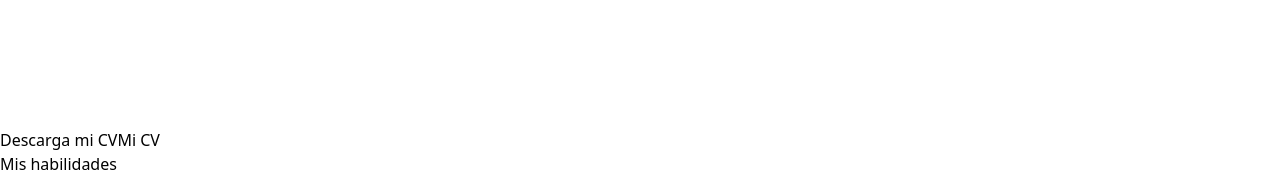
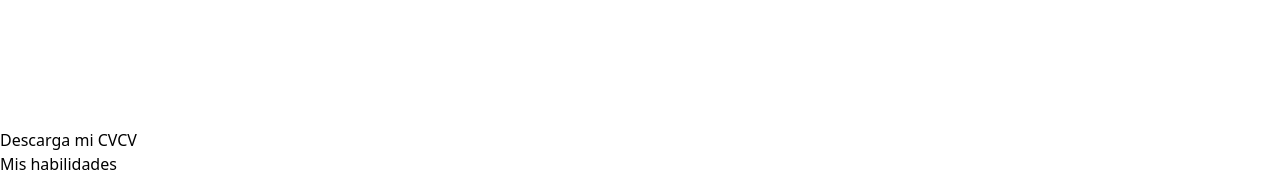
Before and after one commit to IvanAgamee/portfolio, a React (Vite) app: page / in a window 1280 px wide. Shown: the part 4800-4986 px from the top of the page. Built offline with nearby package versions, Linux system fonts and the light colour scheme.

Commit message:
Fix label CV

```diff
--- a/src/App.jsx
+++ b/src/App.jsx
@@ -260,7 +260,7 @@ function App() {
       >
         <DownloadIcon className="w-5 h-5 mr-2" />
         <span className="hidden lg:inline">Descarga mi CV</span>
-        <span className="lg:hidden">Mi CV</span>
+        <span className="lg:hidden">CV</span>
       </a>
     </div>
   </div>
```
